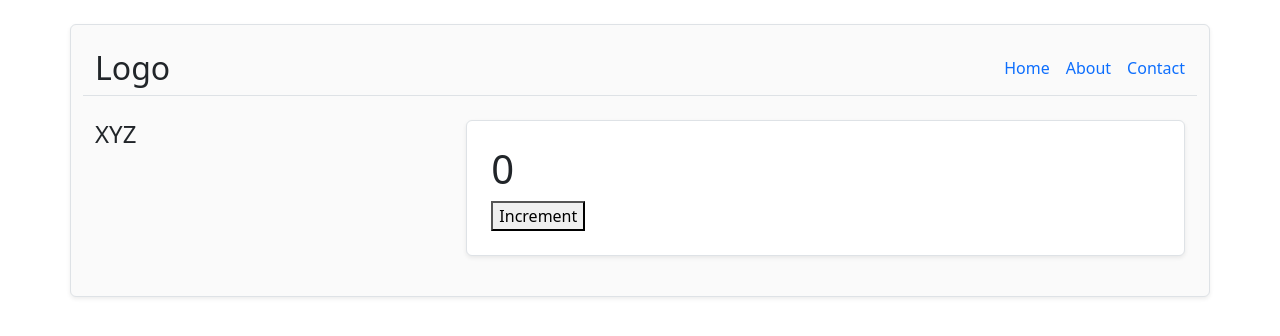
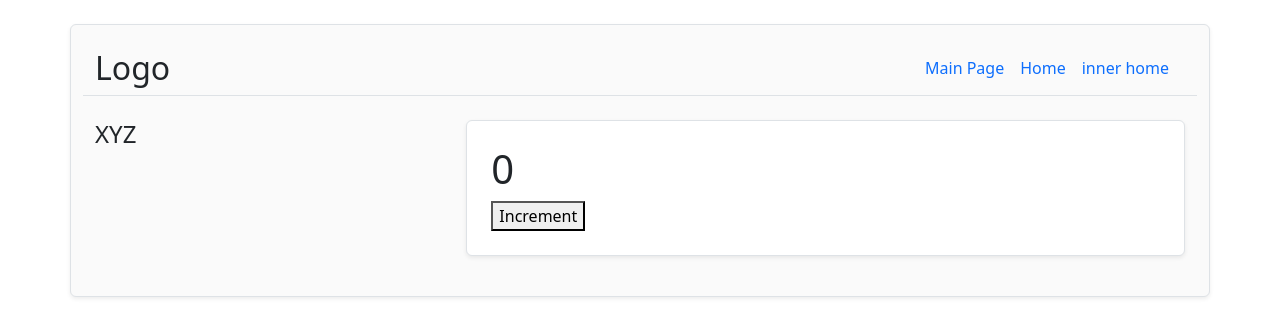
Before and after one commit to Pujan-Ajmera/next_learning, a Next.js app: page / in a window 1280 px wide. Shown: the top 336 px of the page. Built offline with nearby package versions, Linux system fonts and the light colour scheme.

Commit message:
changes made

```diff
--- a/app/layout.tsx
+++ b/app/layout.tsx
@@ -1,4 +1,5 @@
 import "../node_modules/bootstrap/dist/css/bootstrap.min.css"
+import Link from "next/link";
 export default function RootLayout({
   children,
 }: Readonly<{
@@ -15,9 +16,9 @@ export default function RootLayout({
     </div>
     <div className="col-8 text-end">
       <nav>
-        <a href="#" className="me-3 text-decoration-none">Home</a>
-        <a href="#" className="me-3 text-decoration-none">About</a>
-        <a href="#" className="text-decoration-none">Contact</a>
+        <Link href="/" className="me-3 text-decoration-none">Main Page</Link>
+        <Link href="/home" className="me-3 text-decoration-none">Home</Link>
+        <Link href="/home/inner_home" className="me-3 text-decoration-none">inner home</Link>
       </nav>
     </div>
   </div>
@@ -32,10 +33,7 @@ export default function RootLayout({
       </div>
     </div>
   </div>
-
 </div>
-
-
       </body>
     </html>
   );
```
